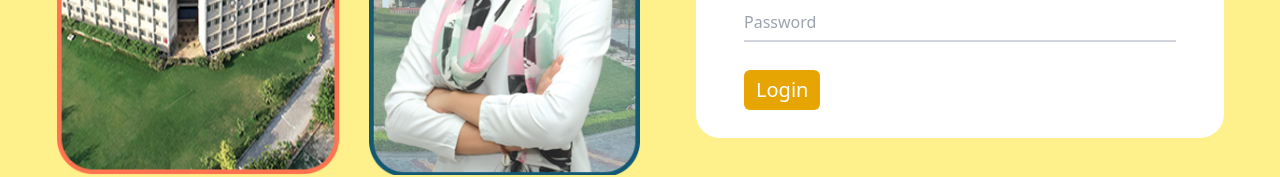
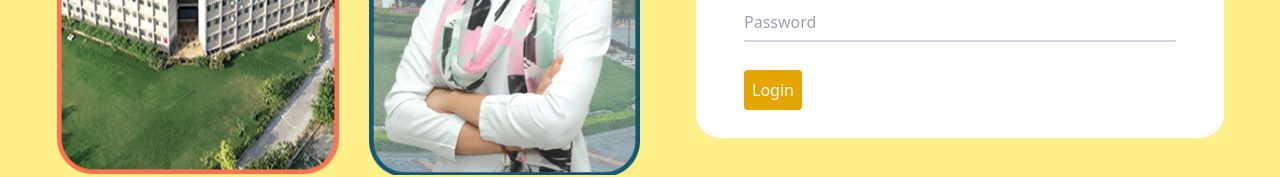
Before and after one commit to gurparvez/examinationWeb, a React (Vite) app: page / in a window 1280 px wide. Shown: the part 504-681 px from the top of the page. Built offline with nearby package versions, Linux system fonts and the light colour scheme.

Commit message:
login button component

```diff
--- a/src/components/Button.jsx
+++ b/src/components/Button.jsx
@@ -1,8 +1,8 @@
 import React from 'react'
 
-const Button = ({ data = "button" }) => {
+const Button = ({ data = "click", type = "button" }) => {
   return (
-    <button className='bg-primary w-auto border-none rounded py-1 px-2 text-white hover:cursor-pointer hover:bg-secondary transition-all ease-in-out' >
+    <button type={type} className='bg-primary w-auto border-none rounded py-2 px-2 text-white hover:cursor-pointer hover:bg-secondary transition-all ease-in-out' >
       {data}
     </button>
   )
--- a/src/layouts/Login.jsx
+++ b/src/layouts/Login.jsx
@@ -1,6 +1,6 @@
 import React, { useState } from 'react';
 import { login_img } from '../assets';
-import { Input } from "../components";
+import { Button, Input } from "../components";
 import { useNavigate } from 'react-router-dom';
 
 function Login() {
@@ -43,13 +43,7 @@ function Login() {
                                 <Input label="AUID" type='text' value={auid} setValue={setAuid} />
                                 <Input label="Password" type='password' value={password} setValue={setPassword} />
                             </div>
-                            <input
-                                className='bg-primary text-white text-xl w-auto px-3 py-1.5 transition-all ease-in-out duration-200 hover:cursor-pointer hover:bg-secondary rounded-md'
-                                type="submit"
-                                name=""
-                                id=""
-                                value="Login"
-                            />
+                            <Button data='Login' type='submit' />
                         </form>
                     </div>
                 </div>
```
